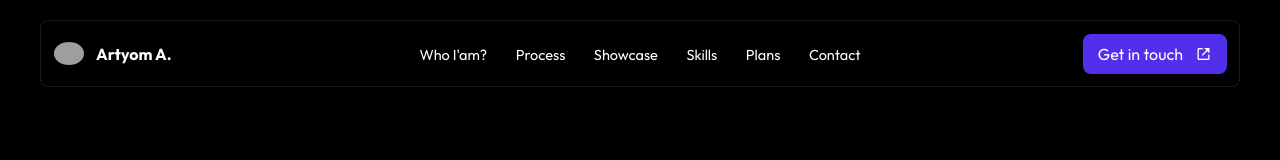
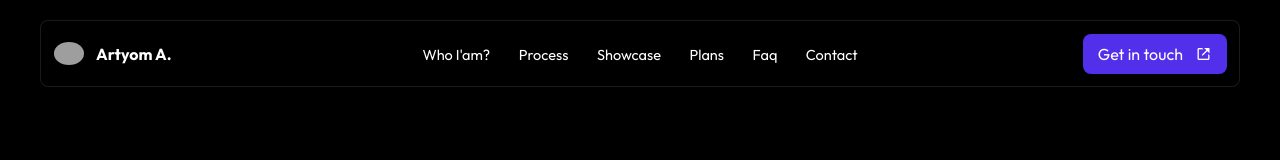
Before and after one commit to artyomagadzhanyan421/artyom-agadzhanyan, a React (Vite) app: page / in a window 1280 px wide. Shown: the top 160 px of the page. Built offline with nearby package versions, Linux system fonts and the light colour scheme; grey boxes are pictures that could not be loaded.

Commit message:
delete links

```diff
--- a/src/components/Navbar.tsx
+++ b/src/components/Navbar.tsx
@@ -12,10 +12,8 @@
                     <li><a href="#">Who I'am?</a></li>
                     <li><a href="#process">Process</a></li>
                     <li><a href="#">Showcase</a></li>
-                    {/* <li><a href="#">Skills</a></li> */}
-                    <li><a href="#">Skills</a></li>
-                    {/* <li><a href="#">Experience</a></li> */}
                     <li><a href="#">Plans</a></li>
+                    <li><a href="#">Faq</a></li>
                     <li><a href="#">Contact</a></li>
                 </ul>
                 <a href="#" className="nav-link">
```
